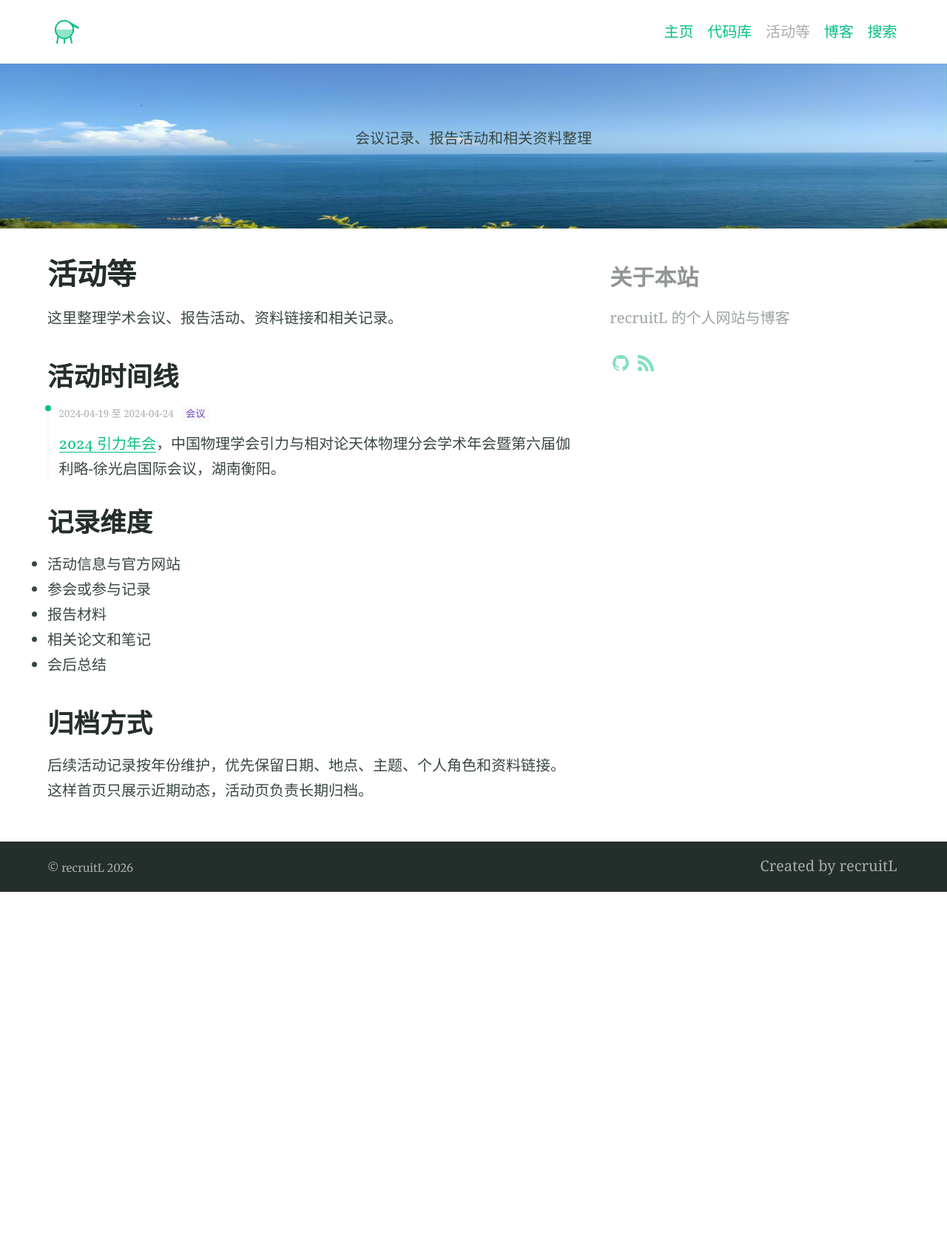
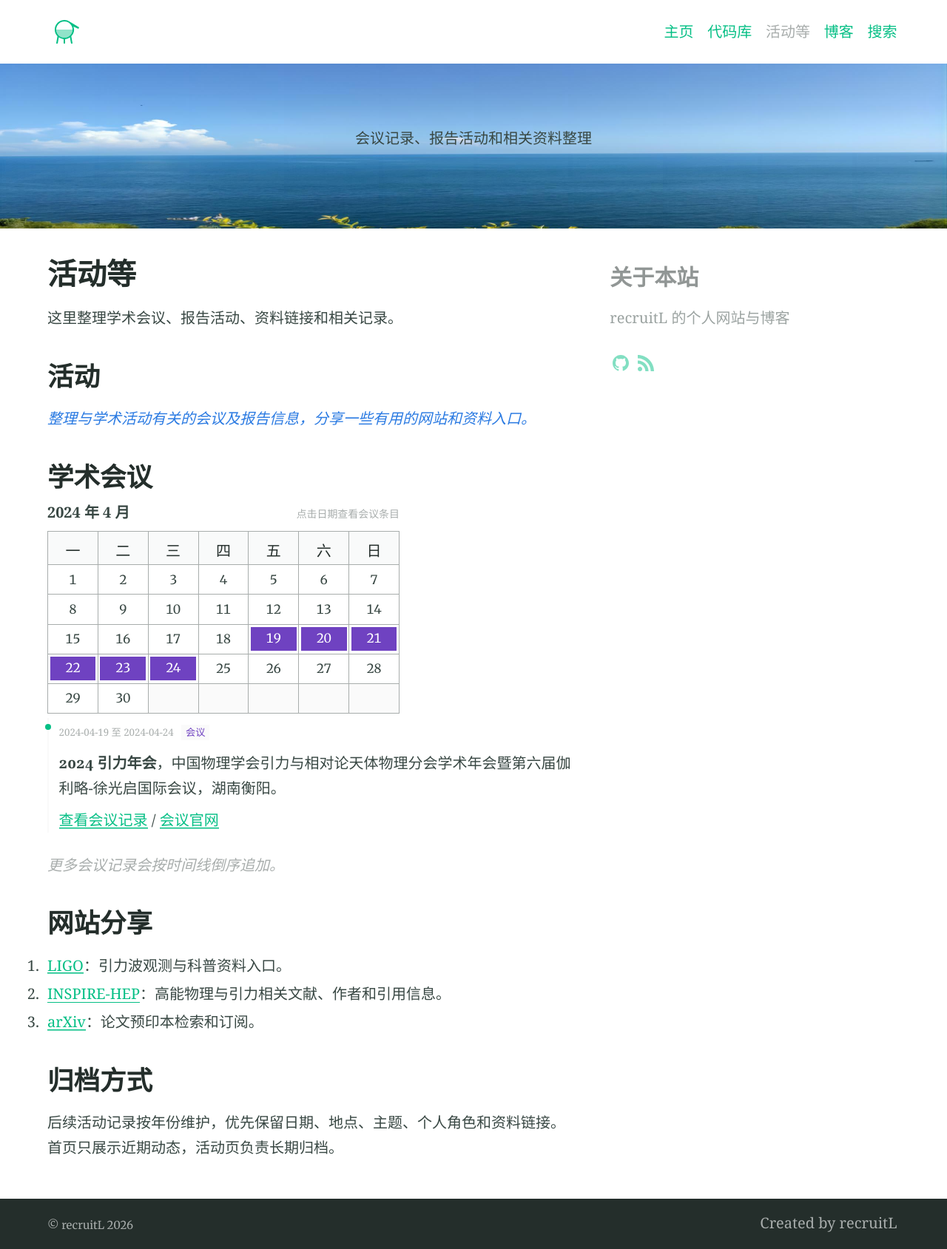
Before and after one commit to recruitL/recruitL.github.io, a Jekyll site: the page built from activities/index.md, in a window 1280 px wide. Shown: the whole page at 74% size. Built offline with Jekyll 4.4.1, drawn with Linux system fonts in a browser that asks for light colours; before the commit the page ends 1206 px from its top, so only the background shows below that.

Commit message:
Add activity calendar layout

```diff
--- a/_sass/_theme.scss
+++ b/_sass/_theme.scss
@@ -336,6 +336,76 @@ a .icon {
   }
 }
 
+.activity-note {
+  color: #2a7ae2;
+  font-style: italic;
+}
+
+.activity-calendar {
+  margin-bottom: 1rem;
+  max-width: 28rem;
+  &__header {
+    align-items: baseline;
+    display: flex;
+    flex-wrap: wrap;
+    gap: .3rem .8rem;
+    justify-content: space-between;
+    margin-bottom: .35rem;
+    span {
+      color: $captionColour;
+      font-size: .82rem;
+    }
+  }
+  table {
+    border-collapse: collapse;
+    table-layout: fixed;
+    width: 100%;
+  }
+  th,
+  td {
+    border: 1px solid $captionColour;
+    height: 2.15rem;
+    padding: .15rem;
+    text-align: center;
+    vertical-align: middle;
+  }
+  th {
+    background: $featureBackgroundColour;
+    color: $headingColour;
+    font-size: .82rem;
+  }
+  a {
+    background: #6f42c1;
+    color: $white;
+    display: block;
+    line-height: 1.85rem;
+    text-shadow: none;
+    &:hover,
+    &:focus {
+      background: $headingColour;
+      color: $white;
+    }
+  }
+  &__blank {
+    background: $codeBackgroundColour;
+  }
+}
+
+.activity-list {
+  margin-top: .8rem;
+}
+
+.activity-more {
+  color: $captionColour;
+  font-style: italic;
+}
+
+.activity-links {
+  li {
+    margin-bottom: .25rem;
+  }
+}
+
 // Media content
 img {
   max-width: 100%;
--- a/activities/index.md
+++ b/activities/index.md
@@ -9,24 +9,98 @@ aside: true
 
 这里整理学术会议、报告活动、资料链接和相关记录。
 
-## 活动时间线
+## 活动
 
-<div class="timeline">
-  <div class="timeline-item">
+<p class="activity-note">整理与学术活动有关的会议及报告信息，分享一些有用的网站和资料入口。</p>
+
+## 学术会议
+
+<div class="activity-calendar">
+  <div class="activity-calendar__header">
+    <strong>2024 年 4 月</strong>
+    <span>点击日期查看会议条目</span>
+  </div>
+  <table>
+    <thead>
+      <tr>
+        <th>一</th>
+        <th>二</th>
+        <th>三</th>
+        <th>四</th>
+        <th>五</th>
+        <th>六</th>
+        <th>日</th>
+      </tr>
+    </thead>
+    <tbody>
+      <tr>
+        <td>1</td>
+        <td>2</td>
+        <td>3</td>
+        <td>4</td>
+        <td>5</td>
+        <td>6</td>
+        <td>7</td>
+      </tr>
+      <tr>
+        <td>8</td>
+        <td>9</td>
+        <td>10</td>
+        <td>11</td>
+        <td>12</td>
+        <td>13</td>
+        <td>14</td>
+      </tr>
+      <tr>
+        <td>15</td>
+        <td>16</td>
+        <td>17</td>
+        <td>18</td>
+        <td><a href="#conference-2024-gr" title="2024 引力年会">19</a></td>
+        <td><a href="#conference-2024-gr" title="2024 引力年会">20</a></td>
+        <td><a href="#conference-2024-gr" title="2024 引力年会">21</a></td>
+      </tr>
+      <tr>
+        <td><a href="#conference-2024-gr" title="2024 引力年会">22</a></td>
+        <td><a href="#conference-2024-gr" title="2024 引力年会">23</a></td>
+        <td><a href="#conference-2024-gr" title="2024 引力年会">24</a></td>
+        <td>25</td>
+        <td>26</td>
+        <td>27</td>
+        <td>28</td>
+      </tr>
+      <tr>
+        <td>29</td>
+        <td>30</td>
+        <td class="activity-calendar__blank"></td>
+        <td class="activity-calendar__blank"></td>
+        <td class="activity-calendar__blank"></td>
+        <td class="activity-calendar__blank"></td>
+        <td class="activity-calendar__blank"></td>
+      </tr>
+    </tbody>
+  </table>
+</div>
+
+<div class="timeline activity-list">
+  <div class="timeline-item" id="conference-2024-gr">
     <span class="timeline-date">2024-04-19 至 2024-04-24</span>
     <span class="timeline-tag timeline-tag--activity">会议</span>
-    <p><a href="/2024/04/19/annual/">2024 引力年会</a>，中国物理学会引力与相对论天体物理分会学术年会暨第六届伽利略-徐光启国际会议，湖南衡阳。</p>
+    <p><strong>2024 引力年会</strong>，中国物理学会引力与相对论天体物理分会学术年会暨第六届伽利略-徐光启国际会议，湖南衡阳。</p>
+    <p><a href="/2024/04/19/annual/">查看会议记录</a> / <a href="http://meeting2024.usc.edu.cn/Meeting/conferences/gr24/home_1.php">会议官网</a></p>
   </div>
 </div>
 
-## 记录维度
+<p class="activity-more">更多会议记录会按时间线倒序追加。</p>
 
-* 活动信息与官方网站
-* 参会或参与记录
-* 报告材料
-* 相关论文和笔记
-* 会后总结
+## 网站分享
+
+<ol class="activity-links">
+  <li><a href="https://www.ligo.org/">LIGO</a>：引力波观测与科普资料入口。</li>
+  <li><a href="https://inspirehep.net/authors/2761677?ui-citation-summary=true">INSPIRE-HEP</a>：高能物理与引力相关文献、作者和引用信息。</li>
+  <li><a href="https://arxiv.org/">arXiv</a>：论文预印本检索和订阅。</li>
+</ol>
 
 ## 归档方式
 
-后续活动记录按年份维护，优先保留日期、地点、主题、个人角色和资料链接。这样首页只展示近期动态，活动页负责长期归档。
+后续活动记录按年份维护，优先保留日期、地点、主题、个人角色和资料链接。首页只展示近期动态，活动页负责长期归档。
```
